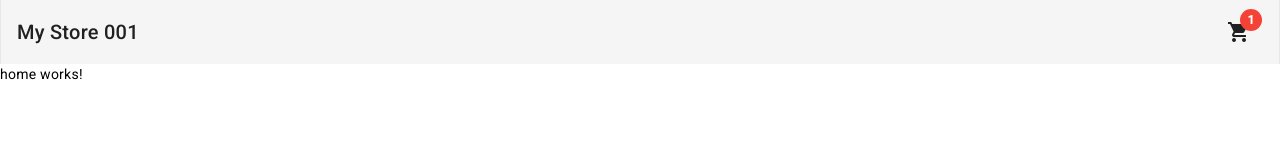
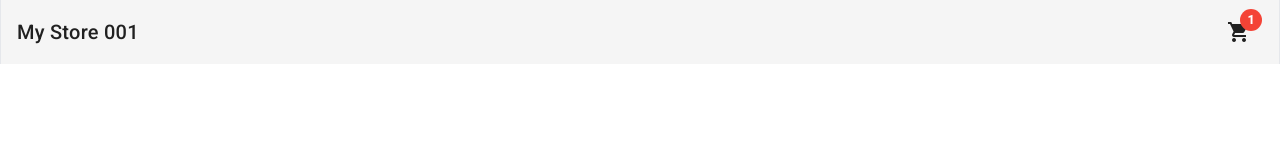
Before and after one commit to CodeAadarsh/Angular-Store, an Angular app: page /home in a window 1280 px wide. Shown: the top 160 px of the page. Built offline with nearby package versions, Linux system fonts and the light colour scheme.

Commit message:
new branch created and homepage updated 1

```diff
--- a/src/app/components/header/header.component.ts
+++ b/src/app/components/header/header.component.ts
@@ -2,7 +2,7 @@ import { Component } from '@angular/core';
 
 @Component({
   selector: 'app-header',
-  templateUrl: 'header.components.html',
+  templateUrl: 'header.component.html',
 })
 export class HeaderComponent {
 
--- /dev/null
+++ b/src/app/pages/home/home.component.html
@@ -0,0 +1,3 @@
+<mat-drawer-container>
+
+</mat-drawer-container>
--- a/src/app/pages/home/home.component.ts
+++ b/src/app/pages/home/home.component.ts
@@ -2,11 +2,7 @@ import { Component } from '@angular/core';
 
 @Component({
   selector: 'app-home',
-  template: `
-    <p>
-      home works!
-    </p>
-  `,
+  templateUrl:'home.component.html',
   styles: [
   ]
 })
```
Also changed, not shown: src/app/components/header/header.component.html (renamed from src/app/components/header/header.components.html).
